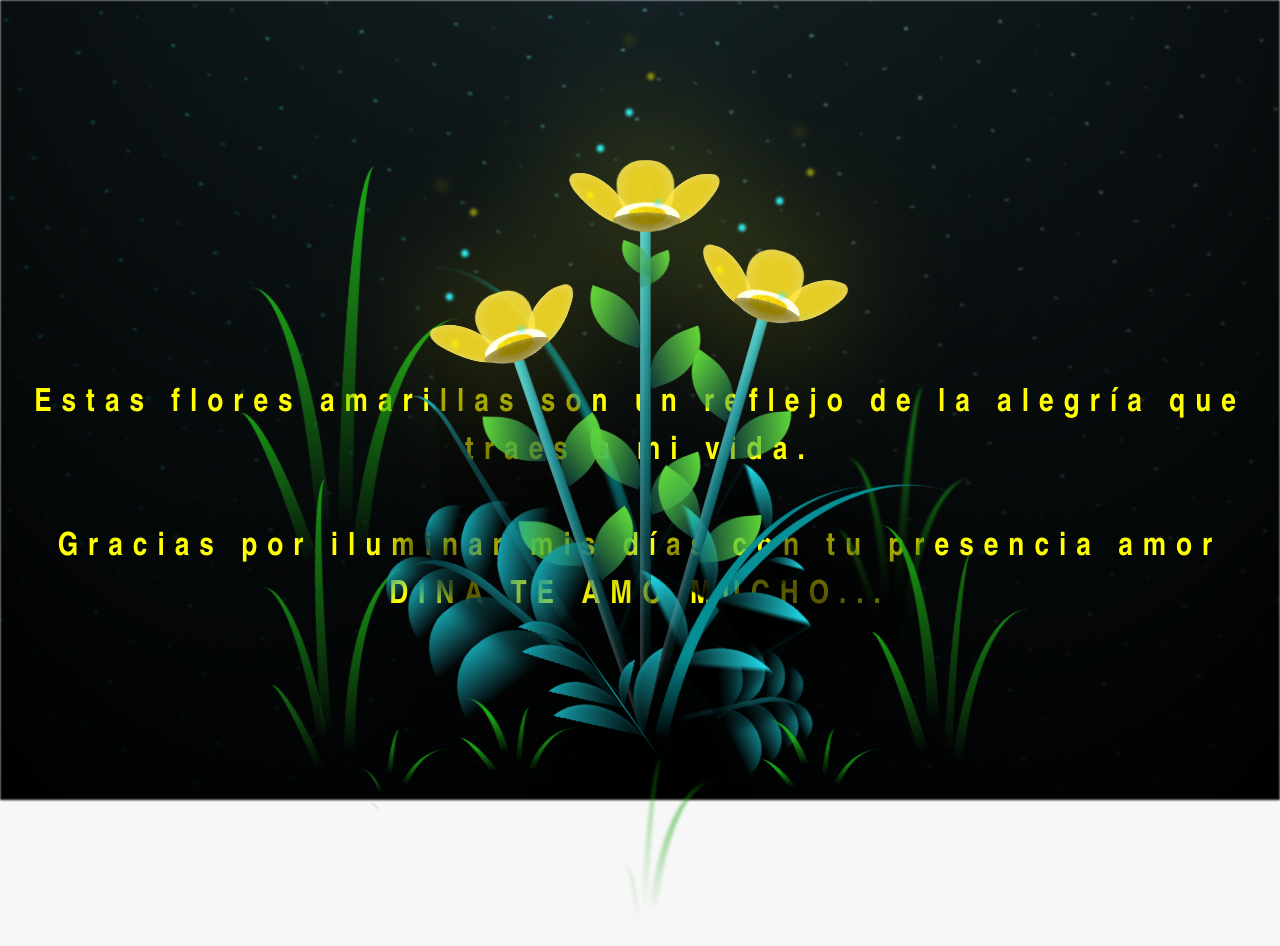
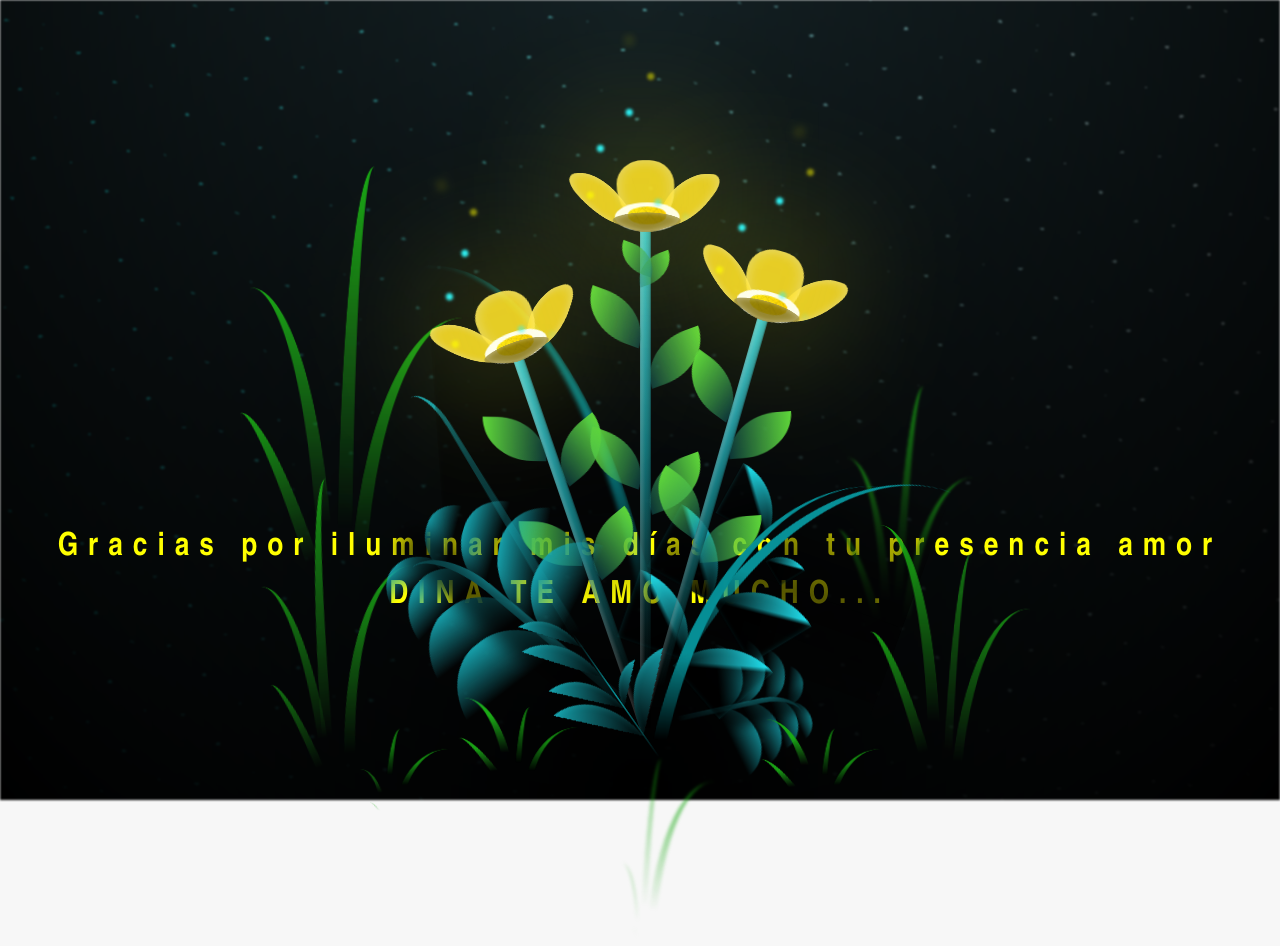
Before and after one commit to S4TAR/S4TAR.LOVE, a plain HTML site: page amor.html in a window 1280 px wide. Drawn offline with Linux system fonts and the light colour scheme.

Commit message:
Update amor.html

```diff
--- a/amor.html
+++ b/amor.html
@@ -14,8 +14,7 @@
 
     </div>
 
-    <h1 class="titulo">Estas flores amarillas son un reflejo de la alegría que traes a mi vida. <br> <br>
-      Gracias por iluminar mis días con tu presencia amor DINA TE AMO MUCHO...</h1>
+    <h1 class="titulo">Gracias por iluminar mis días con tu presencia amor DINA TE AMO MUCHO...</h1>
     <div class="night"></div>
     <div class="flowers">
       <div class="flower flower--1">
```
